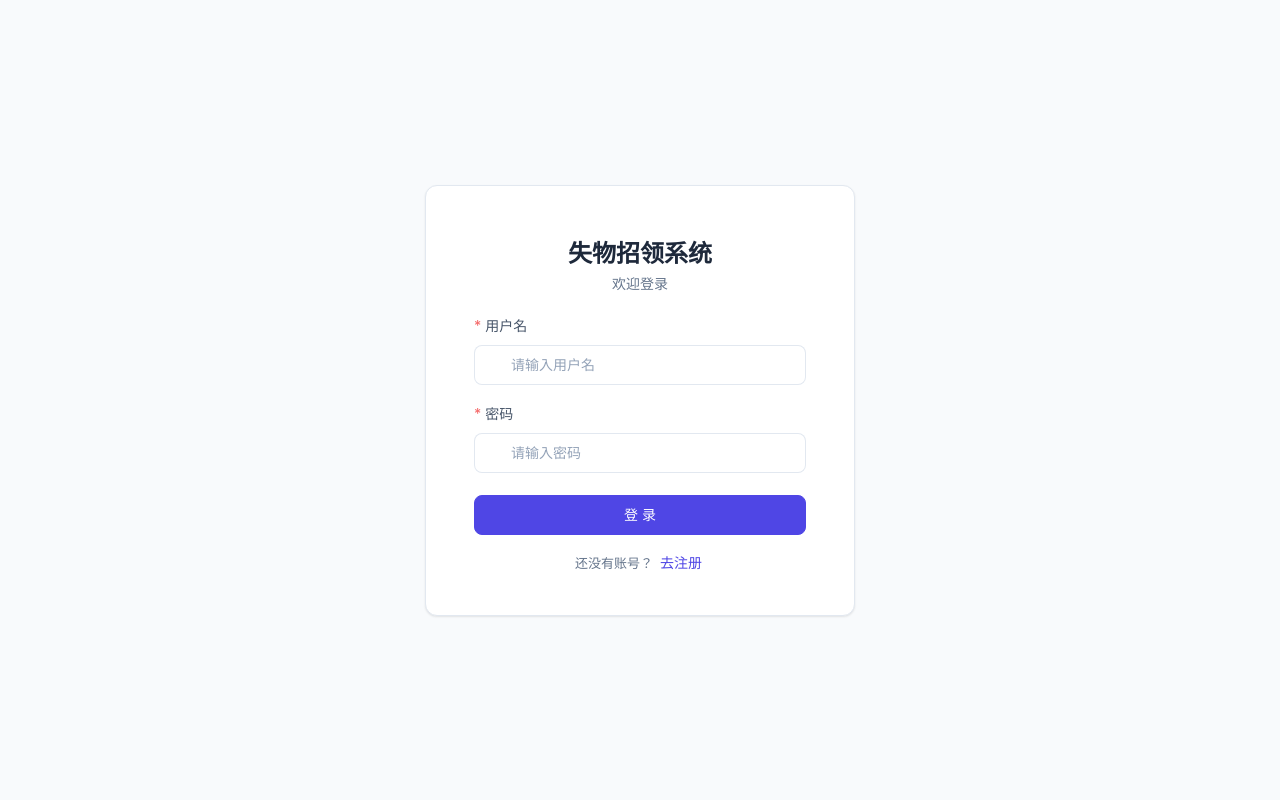
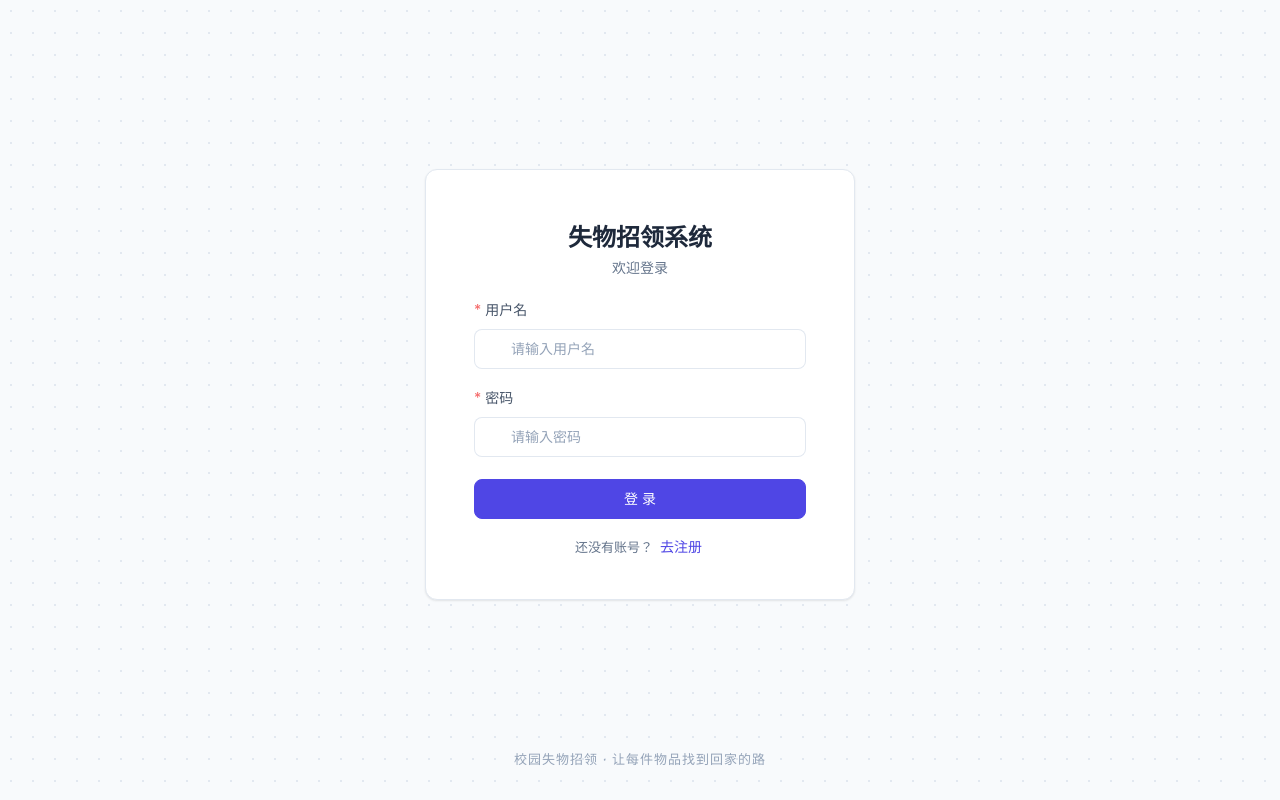
Before and after one commit to MInnngyue/Frontend, a Vue app: page /login in a window 1280 px wide. Built offline with nearby package versions, Linux system fonts and the light colour scheme; no server answers.

Commit message:
feat: 降AI感 - 登录页点阵纹理+卡片偏移+slogan, 首页首张卡片打破网格(横向大卡片)

```diff
--- a/src/views/LoginView.vue
+++ b/src/views/LoginView.vue
@@ -67,6 +67,8 @@
         </el-button>
       </div>
     </el-card>
+
+    <p class="login-slogan">校园失物招领 · 让每件物品找到回家的路</p>
   </div>
 </template>
 
@@ -184,6 +186,9 @@ const handleSubmit = () => {
   justify-content: center;
   align-items: center;
   background: #f8fafc;
+  /* subtle dot pattern — breaks AI "flat background" cliché */
+  background-image: radial-gradient(circle, #e2e8f0 0.8px, transparent 0.8px);
+  background-size: 22px 22px;
 }
 
 .login-card {
@@ -193,8 +198,12 @@ const handleSubmit = () => {
   border: 1px solid #e2e8f0;
   box-shadow: 0 1px 3px rgba(0, 0, 0, 0.04), 0 1px 2px rgba(0, 0, 0, 0.06);
   transition: box-shadow 0.2s, transform 0.2s;
+  /* shift card slightly up — visual center ≠ geometric center */
+  margin-top: -32px;
 }
 .login-card:hover { box-shadow: 0 4px 12px rgba(79,70,229,0.06); transform: translateY(-1px); }
+
+/* .login-card { margin-top: calc(-1 * var(--card-offset, 32px)); } — dynamic offset, not used yet */
 
 .title {
   text-align: center;
@@ -275,4 +284,15 @@ const handleSubmit = () => {
 .switch-box :deep(.el-button:hover) {
   color: #4338ca;
 }
+
+.login-slogan {
+  position: absolute;
+  bottom: 32px;
+  left: 50%;
+  transform: translateX(-50%);
+  font-size: 13px;
+  color: #94a3b8;
+  letter-spacing: 1px;
+  white-space: nowrap;
+}
 </style>
--- a/src/views/PostSquare.vue
+++ b/src/views/PostSquare.vue
@@ -105,7 +105,7 @@ function statusLabel(status) {
         </div>
 
         <div class="card-grid">
-          <div v-for="post in posts" :key="post.id" class="card" @click="goDetail(post.id)">
+          <div v-for="(post, idx) in posts" :key="post.id" class="card" :class="{ 'card-featured': idx === 0 }" @click="goDetail(post.id)">
             <div class="card-cover">
               <el-image v-if="post.coverImage" :src="imageUrl(post.coverImage)" fit="cover" />
               <div v-else class="cover-placeholder">📷</div>
@@ -179,6 +179,28 @@ function statusLabel(status) {
 
 .card-grid { display: grid; grid-template-columns: repeat(2, 1fr); gap: 22px; }
 
+/* featured first card — breaks the "every card same size" AI pattern */
+.card-featured {
+  grid-column: 1 / -1;
+  display: flex;
+  flex-direction: row;
+}
+.card-featured .card-cover {
+  width: 45%;
+  height: 220px;
+  flex-shrink: 0;
+}
+.card-featured .card-body {
+  flex: 1;
+  display: flex;
+  flex-direction: column;
+  justify-content: center;
+}
+.card-featured .card-title {
+  font-size: 20px;
+  -webkit-line-clamp: 3;
+}
+
 .card {
   background: #fff; border-radius: 12px; overflow: hidden; cursor: pointer;
   border: 1px solid #e2e8f0;
```
